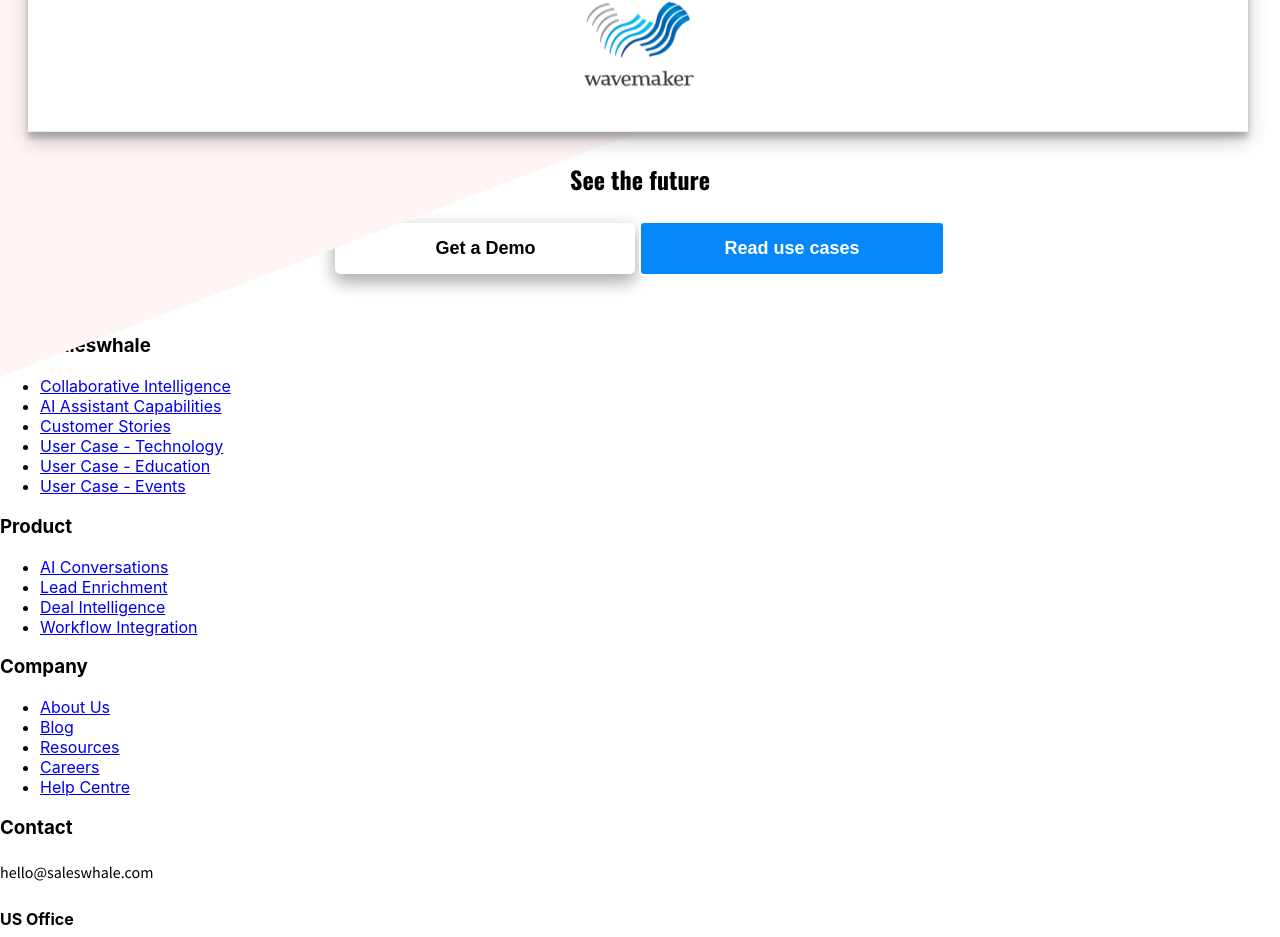
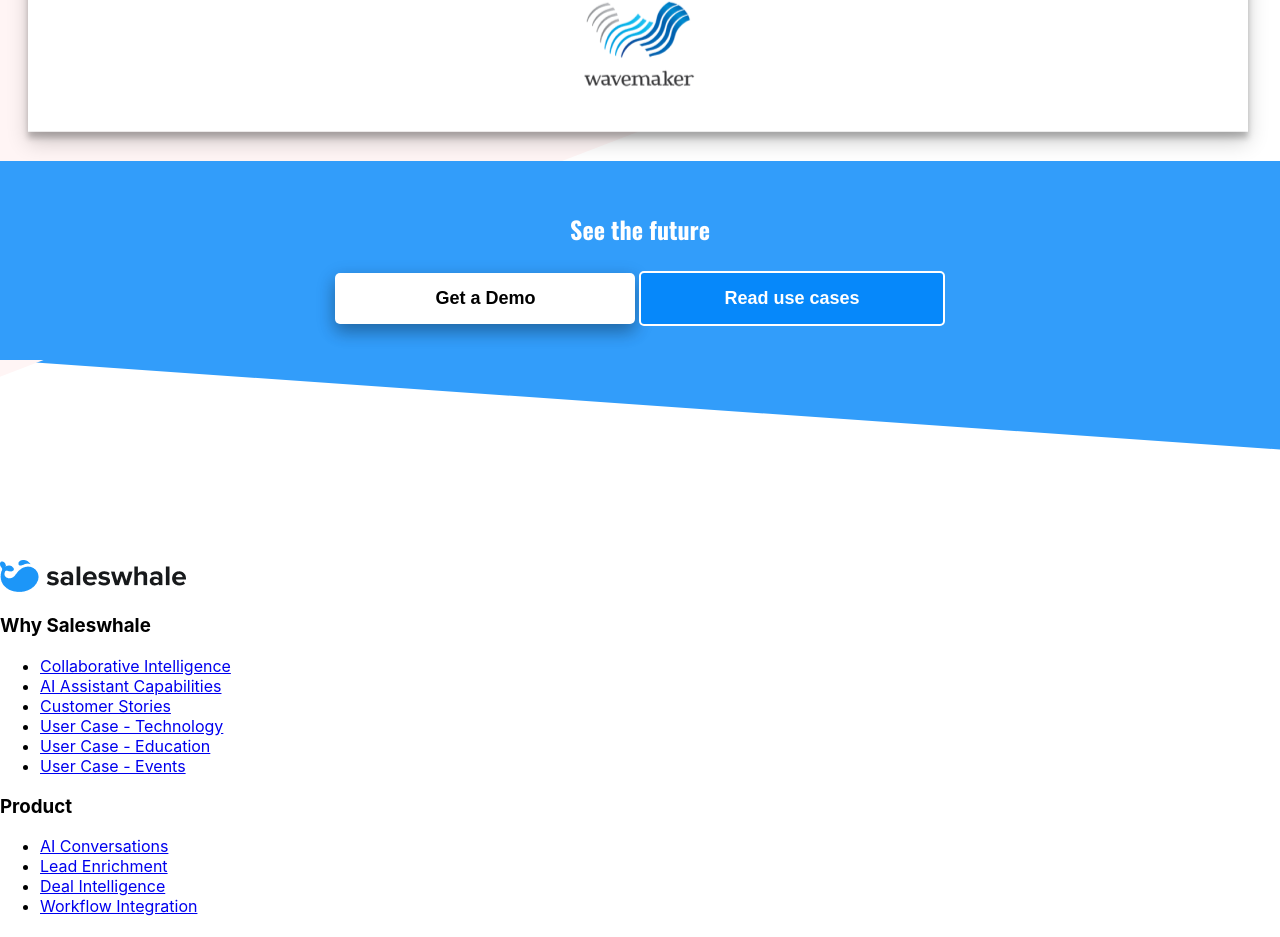
Before and after one commit to cantuus/saleswhale-site, a React (Create React App) app: page / in a window 1280 px wide. Shown: the part 3574-4511 px from the top of the page. Built offline with nearby package versions, Linux system fonts and the light colour scheme.

Commit message:
found the right styling for slanted background with flat bottom or top on 'see the future' section; need to apply to other sections

```diff
--- a/src/App.css
+++ b/src/App.css
@@ -64,9 +64,38 @@
   box-shadow: 0 12px 16px 0 rgba(0,0,0,0.24),0 17px 50px 0 rgba(0,0,0,0.19);
 }
 
+.demo-container {
+  position: relative;
+  width: 100%;
+  height: auto;
+  background: #329DFA;
+  box-sizing: border-box;
+  padding: 30px;
+  color: #fff;
+  margin-bottom: 200px;
+}
+
+.demo-container:after {
+  position: absolute;
+      width: 100%;
+      height: 100%;
+      content: '';
+      background: inherit;
+      z-index: -1;
+      top: 0;
+      right: 0;
+      bottom: 0;
+      left: 0;
+      transform-origin: top left;
+      transform: skewY(4deg);
+}
+
+.demo-container h2 {
+  color:white;
+}
 
 .company-demo {
-  text-align:center;
+  text-align: center;
 }
 
 .demo-button {
--- a/src/App.js
+++ b/src/App.js
@@ -95,11 +95,15 @@
         </section>
 
         <section className="company-demo">
-          <div className="demo-inner-container">
-            <h2 className="headline">See the future</h2>
-            <button className="demo-button">Get a Demo</button>
-            <button className="use-case-button">Read use cases</button>
+          <div className="demo-container">
+            <div className="demo-inner-container">
+              <h2 className="headline">See the future</h2>
+              <button className="demo-button">Get a Demo</button>
+              <button className="use-case-button">Read use cases</button>
+            </div>
           </div>
+
+
         </section>
 
         <footer>
```
